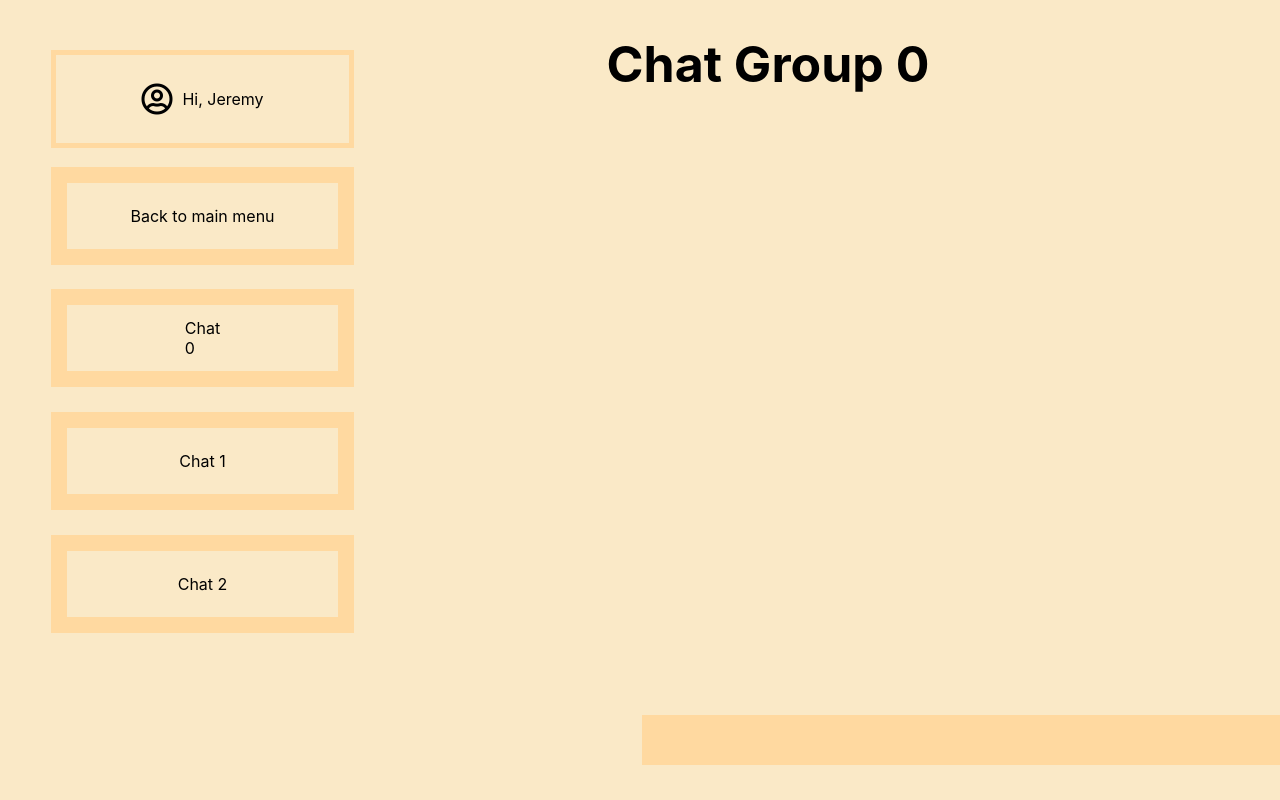
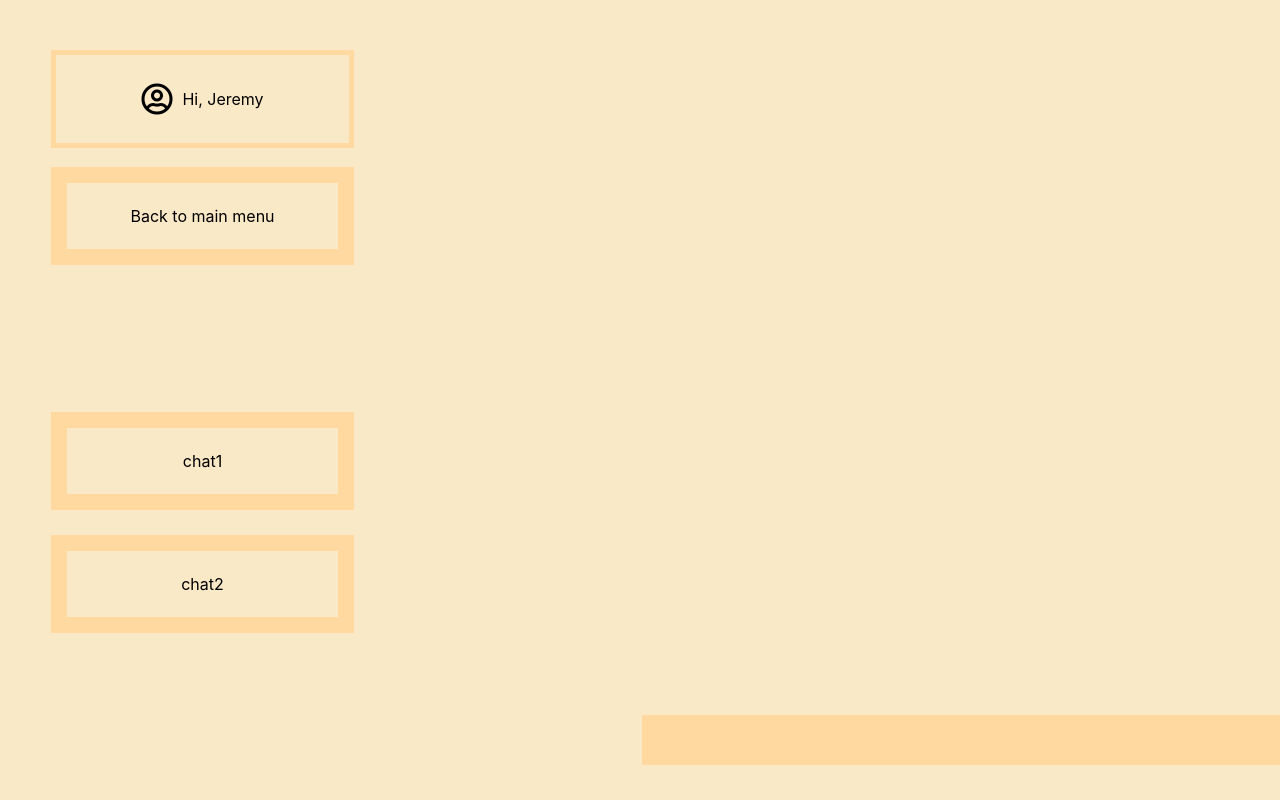
Before and after one commit to cis350/project-uniteandconquer, a React (Create React App) app in the folder uniteandconquer/: page /chat in a window 1280 px wide. Shown: the top 800 px of the page. Built offline with nearby package versions, Linux system fonts and the light colour scheme.

Commit message:
modify chat
side bar can be click

```diff
--- a/uniteandconquer/src/components/Chat.js
+++ b/uniteandconquer/src/components/Chat.js
@@ -1,17 +1,97 @@
 /* eslint-disable no-unused-vars */
-import React, { useState } from 'react';
+import React, { useState, useEffect, useRef } from 'react';
 import SidebarChat from './SidebarChat';
 import '../assets/Chat.css';
 
+const ChatDB = require('../modules/ChatDB');
+
 function Chat() {
   const [text, setText] = useState('');
+  const myStorage = window.sessionStorage;
+  const userID = myStorage.getItem('UserID');
+  // list of unread group's id
+  const [unreadGroups, setUnreadGroups] = useState([]);
+  // group user currently looking at
+  const [currGroup, setCurrentGroup] = useState('');
+  const [groupList, setGroupList] = useState([]);
+  const [messages, setMessages] = useState([]);
 
-  const updateText = () => {};
+  const updateText = () => { };
+  /** create an useInterval hook for looping fetch */
+  function useInterval(callback, delay) {
+    const savedCallback = useRef();
+
+    // Remember the latest callback.
+    useEffect(() => {
+      savedCallback.current = callback;
+    }, [callback]);
+
+    // Set up the interval.
+    useEffect(() => {
+      function tick() {
+        savedCallback.current();
+      }
+      if (delay !== null) {
+        const id = setInterval(tick, delay);
+        return () => clearInterval(id);
+      }
+      return null;
+    }, [delay]);
+  }
+  /** loop fetching unread group from database */
+  /** update message of current group */
+  const getUnreadMessage = () => {
+    ChatDB.getUnreadChatMessage(currGroup, (success, newMessage, err) => {
+      if (success) {
+        setMessages((message) => [...message, ...newMessage]);
+      } else {
+        console.log(err);
+      }
+    });
+  };
+
+  useInterval(() => {
+    ChatDB.getUnreadChatGroup(userID, (success, unreadList, err) => {
+      if (success) {
+        if (unreadList.length !== 0) {
+          const idList = unreadList.map((group) => (group.id));
+          setUnreadGroups(idList);
+          /** current group's message has new update */
+          if (currGroup !== '' && idList.includes(currGroup)) {
+            getUnreadMessage();
+          }
+        }
+      } else {
+        console.log(err);
+      }
+    });
+  }, 5000);
+
+  /** get all groups user join */
+  useEffect(() => {
+    // console.log('la');
+    // console.log(currGroup);
+    ChatDB.getChatGroup(userID, (success, chatList, err) => {
+      if (success) {
+        if (chatList.length !== 0) {
+          setGroupList(chatList);
+        }
+      } else {
+        console.log(err);
+      }
+    });
+  }, []);
+
+  const selectCurrGroup = (groupID) => {
+    setCurrentGroup(groupID);
+    console.log(groupID);
+  };
+
   return (
     <div className="chat-page">
-      <SidebarChat />
+      <SidebarChat currGroupUpdate={selectCurrGroup} groupList={groupList} />
       <div>
-        <div className="menu-title"><h1>Chat Group 0</h1></div>
+        <div className="menu-title"><h1>{ currGroup}</h1></div>
         <div className="chat-field">
           <input onChange={(e) => setText(e.target.value)} />
         </div>
--- a/uniteandconquer/src/components/Home.js
+++ b/uniteandconquer/src/components/Home.js
@@ -49,6 +49,7 @@ function Home() {
     (post) => {
       // const url = `/post-details/${post.id}`;
       myStorage.setItem('PostID', post.id);
+
       return (
         <li>
           <Link className="link" to="/post-details">
--- a/uniteandconquer/src/components/SidebarChat.js
+++ b/uniteandconquer/src/components/SidebarChat.js
@@ -2,7 +2,20 @@ import React from 'react';
 import { Link } from 'react-router-dom';
 import '../assets/SidebarChat.css';
 
-function SidebarChat() {
+function SidebarChat({ currGroupUpdate, groupList }) {
+  const chatListGenerator = () => groupList.map((group) => (
+    <div
+      className={group.groupName}
+      role="button"
+      tabIndex={0}
+      onClick={() => currGroupUpdate(group.id)}
+      onKeyPress={() => currGroupUpdate(group.id)}
+    >
+      { group.groupName}
+    </div>
+
+  ));
+
   return (
     <div className="sidebar">
       <div className="greeting">
@@ -16,15 +29,7 @@ function SidebarChat() {
           <div className="text">Back to main menu</div>
         </Link>
       </div>
-      <div className="chat">
-        <div className="text">Chat 0</div>
-      </div>
-      <div className="chat1">
-        <div className="text">Chat 1</div>
-      </div>
-      <div className="chat2">
-        <div className="text">Chat 2</div>
-      </div>
+      {chatListGenerator()}
     </div>
   );
 }
--- a/uniteandconquer/src/components/UserSettingsPersonalInformation.js
+++ b/uniteandconquer/src/components/UserSettingsPersonalInformation.js
@@ -55,7 +55,6 @@ function UserSettingsPersonalInformation() {
     });
   };
 
-
   return (
     <div className="user-settings-personal-information">
       <SidebarSettings />
--- a/uniteandconquer/src/modules/ChatDB.js
+++ b/uniteandconquer/src/modules/ChatDB.js
@@ -10,7 +10,7 @@ function joinChat(userId, chatId, callback) {
 function leaveChat(userId, chatId, callback) {
   return callback(true, null);
 }
-
+/** when user click a specified group, get all message of it from db */
 function getChatMessages(chatId, callback) {
   return callback(true, [{ author: 'Yuying Fan', content: 'Hello guys', createdAt: '2022-03-15T12:59:14.924Z' },
     { author: 'Dee Xie', content: 'Yo sup', createdAt: '2022-03-15T13:00:34.924Z' },
@@ -24,6 +24,47 @@ function getChatMessagesInRange(chatId, startIdx, endIdx, callback) {
 function createMessage(userId, chatId, content, callback) {
   return callback(true, '507f1f7789076cd799439013', null);
 }
+/** get user's joined groups when first get into chat page */
+function getChatGroup(userID, callback) {
+  return callback(
+    true,
+    [{
+      id: '5087901e810c109679e860ea',
+      groupName: 'chat1',
+    },
+    {
+      id: '5087901e810c109679e860eb',
+      groupName: 'chat2',
+    }],
+    null,
+  );
+}
+/** get unread message of a group which user currently look at.
+ * change message status in this method
+ */
+function getUnreadChatMessage(groupId, callback) {
+  return callback(true, [{ author: 'Yuying Fan', content: 'Hello guys', createdAt: '2022-03-15T12:59:14.924Z' },
+    { author: 'Dee Xie', content: 'Yo sup', createdAt: '2022-03-15T13:00:34.924Z' },
+    { author: 'Yuxi Dai', content: 'Hi', createdAt: '2022-03-15T13:19:25.924Z' }], null);
+}
+/** get all groups which has unread message.
+ * note that this method will not change read status: message status is still unread */
+function getUnreadChatGroup(userID, callback) {
+  return callback(
+    true,
+    [{
+      id: '5087901e810c109679e860ea',
+      groupName: 'chat1',
+
+    },
+    {
+      id: '5087901e810c109679e860eb',
+      groupName: 'chat2',
+
+    }],
+    null,
+  );
+}
 
 export {
   createChat,
@@ -31,4 +72,7 @@ export {
   leaveChat,
   getChatMessagesInRange,
   createMessage,
+  getChatGroup,
+  getUnreadChatMessage,
+  getUnreadChatGroup,
 };
```
